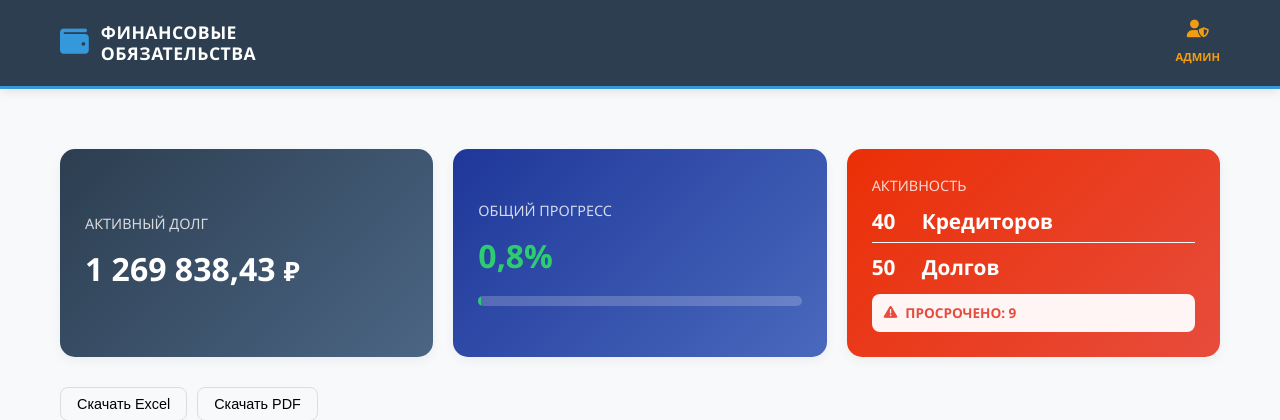
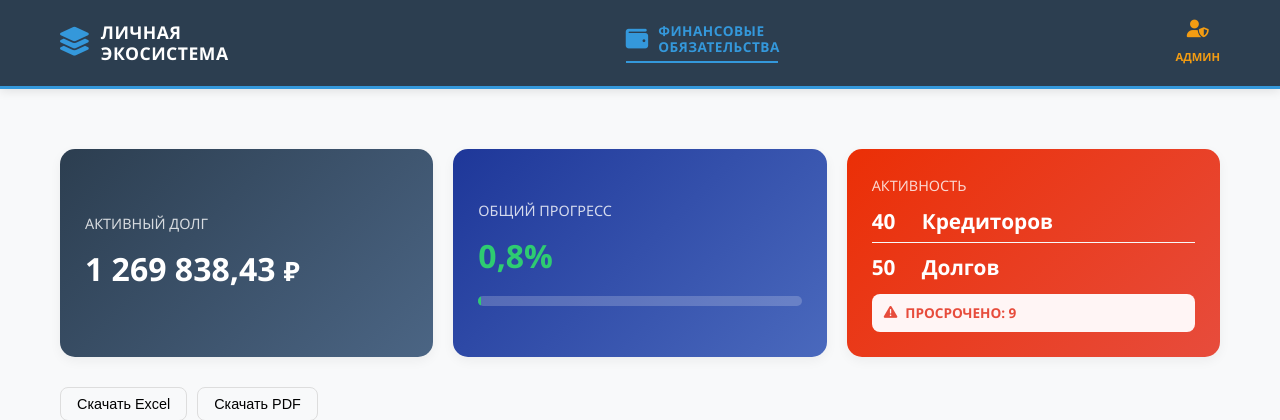
Before and after one commit to fghh111fghh/Depts, a Django app: page /depts/ in a window 1280 px wide. Shown: the top 420 px of the page. Run offline with Django 5.2, Linux system fonts and the light colour scheme; data comes from the database, SQL or seed files in the repository.

Commit message:
Оптимизировал и автоматизировал меню на главной странице и верхнем блоке

```diff
--- a/depts/app_depts/static/app_depts/css/styles.css
+++ b/depts/app_depts/static/app_depts/css/styles.css
@@ -2073,3 +2073,86 @@ body {
 .urgent-link i {
     margin-right: 4px;
 }
+
+/* Стили для динамического меню в хедере */
+.nav-link:hover {
+    opacity: 1 !important;
+    color: var(--primary-color) !important;
+}
+
+/* Подсветка текущей активной страницы */
+.nav-link.active-link {
+    opacity: 1 !important;
+    color: var(--primary-color) !important;
+    border-bottom: 2px solid var(--primary-color);
+    padding-bottom: 4px;
+}
+
+/* Адаптивность: скрываем текст на мобилках, оставляем иконки */
+@media (max-width: 768px) {
+    .nav-link span {
+        display: none;
+    }
+    .nav-menu {
+        gap: 15px;
+    }
+}
+
+/* Общий контейнер ссылки в меню */
+.nav-link {
+    display: flex;
+    align-items: center;
+    gap: 10px;
+    text-decoration: none;
+    color: white;
+    transition: 0.3s;
+}
+
+/* Стилизация текста в 2 строки */
+.nav-link-text {
+    display: block;
+    max-width: 120px; /* Ограничиваем ширину, чтобы текст переносился */
+    font-weight: 800;
+    font-size: 0.85rem; /* Чуть меньше логотипа, чтобы не спорить с ним */
+    line-height: 1.2;
+    text-transform: uppercase;
+    letter-spacing: 0.5px;
+    opacity: 0.8;
+}
+
+/* Если ширина экрана меньше 992px (планшеты и ниже) */
+@media (max-width: 992px) {
+    .nav-link-text {
+        max-width: 90px; /* Сужаем еще сильнее */
+        font-size: 0.75rem;
+    }
+}
+
+/* Если ширина экрана меньше 768px (смартфоны) */
+@media (max-width: 768px) {
+    .nav-link-text {
+        display: none; /* Скрываем текст совсем, оставляем только иконки */
+    }
+
+    .nav-link {
+        padding: 10px; /* Увеличиваем область нажатия для пальца */
+    }
+
+    .header-logo span {
+        display: none; /* Скрываем текст логотипа, оставляем только иконку-слои */
+    }
+}
+
+/* Эффекты при наведении и активном состоянии */
+.nav-link:hover .nav-link-text,
+.nav-link.active-link .nav-link-text {
+    opacity: 1;
+    color: var(--primary-color);
+}
+
+.nav-link.active-link {
+    border-bottom: 2px solid var(--primary-color);
+    padding-bottom: 5px;
+    cursor: default;       /* Меняет "руку" на обычную стрелку */
+    pointer-events: none;  /* Делает ссылку некликабельной (опционально) */
+}
--- a/depts/templates/base.html
+++ b/depts/templates/base.html
@@ -14,16 +14,35 @@
     <div class="container">
         <nav class="header-nav">
             <div class="header-logo">
-                    <a href="{% url 'app_depts:records_list' %}" style="display: flex; align-items: center; gap: 12px; text-decoration: none; color: white;">
-                        <i class="fa-solid fa-wallet" style="font-size: 1.8rem; color: var(--primary-color);"></i>
+                <a href="{% url 'app_main:index' %}"
+                   style="display: flex; align-items: center; gap: 12px; text-decoration: none; color: white;">
+                    <i class="fa-solid fa-layer-group" style="font-size: 1.8rem; color: var(--primary-color);"></i>
                     <span style="font-weight: 800; font-size: 1.1rem; line-height: 1.2; text-transform: uppercase; letter-spacing: 0.5px;">
-                            Финансовые<br>обязательства
+                        ЛИЧНАЯ<br>ЭКОСИСТЕМА
                     </span>
                 </a>
             </div>
 
+            <ul class="nav-menu" style="display: flex; list-style: none; gap: 15px; margin: 0; padding: 0; align-items: center; flex-wrap: nowrap;">
+                {% for module in site_modules %}
+                {% if module.status == 'active' %}
+                <li>
+                    <a href="{% url module.url_name %}"
+                       class="nav-link {% if request.resolver_match.view_name in module.url_name %}active-link{% endif %}">
+                        <i class="fa-solid {{ module.icon }}"
+                           style="font-size: 1.4rem; color: var(--primary-color);"></i>
+                        <span class="nav-link-text">
+                    {{ module.title }}
+                </span>
+                    </a>
+                </li>
+                {% endif %}
+                {% endfor %}
+            </ul>
+
             <div class="header-admin">
-                    <a href="/admin/" class="admin-button" target="_blank" style="display: flex; align-items: center; gap: 8px; text-decoration: none;">
+                <a href="/admin/" class="admin-button" target="_blank"
+                   style="display: flex; align-items: center; gap: 8px; text-decoration: none;">
                     <i class="fa-solid fa-user-shield"></i>
                     <span>АДМИН</span>
                 </a>
```
Lines whose indentation alone changed are shown as unchanged.
